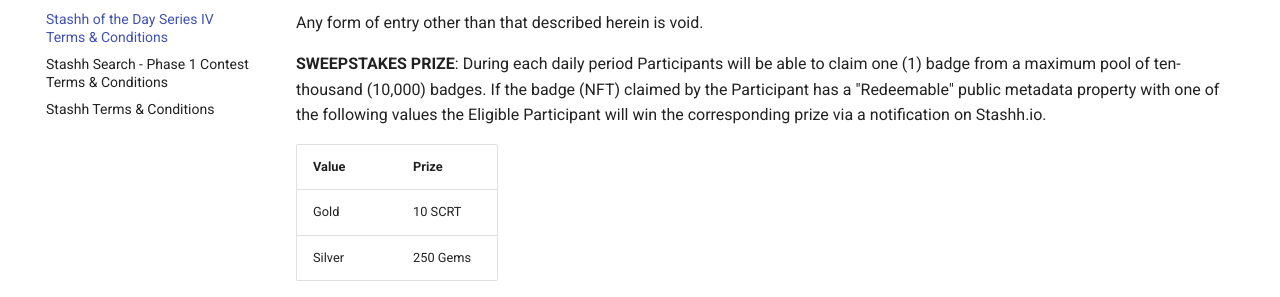
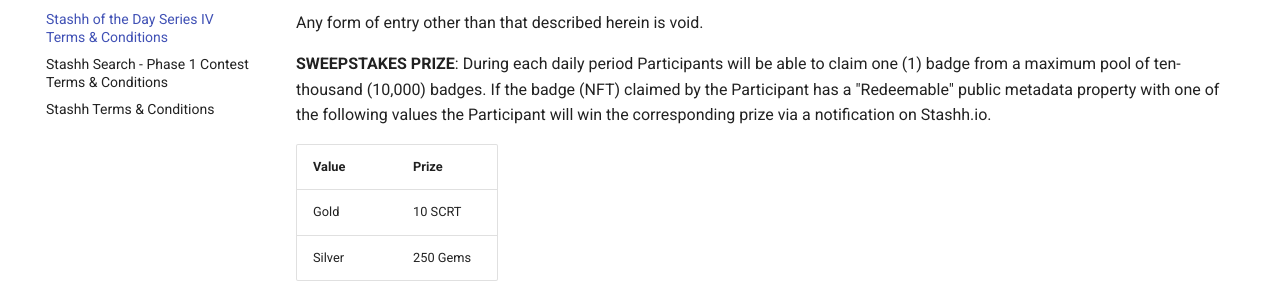
Before and after one commit to stashh-labs/stashh-policies, an MkDocs documentation site: the page built from docs/stashh-of-the-day-series-iv.md, in a window 1280 px wide and 900 px high, scrolled down 1039 px. Shown: the part 206-503 px from the top of the window. Built offline with MkDocs 1.6.1 and Material for MkDocs 9.7.7, drawn with Linux system fonts in a browser that asks for light colours.

```diff
--- a/docs/stashh-of-the-day-series-iv.md
+++ b/docs/stashh-of-the-day-series-iv.md
@@ -22,7 +22,7 @@ Furthermore, any attempt by an entrant to deliberately undermine the legitimate
 
 Any form of entry other than that described herein is void.
 
-**SWEEPSTAKES PRIZE**: During each daily period Participants will be able to claim one (1) badge from a maximum pool of ten-thousand (10,000) badges. If the badge (NFT) claimed by the Participant has a "Redeemable" public metadata property with one of the following values the Eligible Participant will win the corresponding prize via a notification on Stashh.io.
+**SWEEPSTAKES PRIZE**: During each daily period Participants will be able to claim one (1) badge from a maximum pool of ten-thousand (10,000) badges. If the badge (NFT) claimed by the Participant has a "Redeemable" public metadata property with one of the following values the Participant will win the corresponding prize via a notification on Stashh.io.
 
 | Value  | Prize    |
 |--------|----------|
```
Also changed, not shown: docs/index.md (+1 -0 lines).
